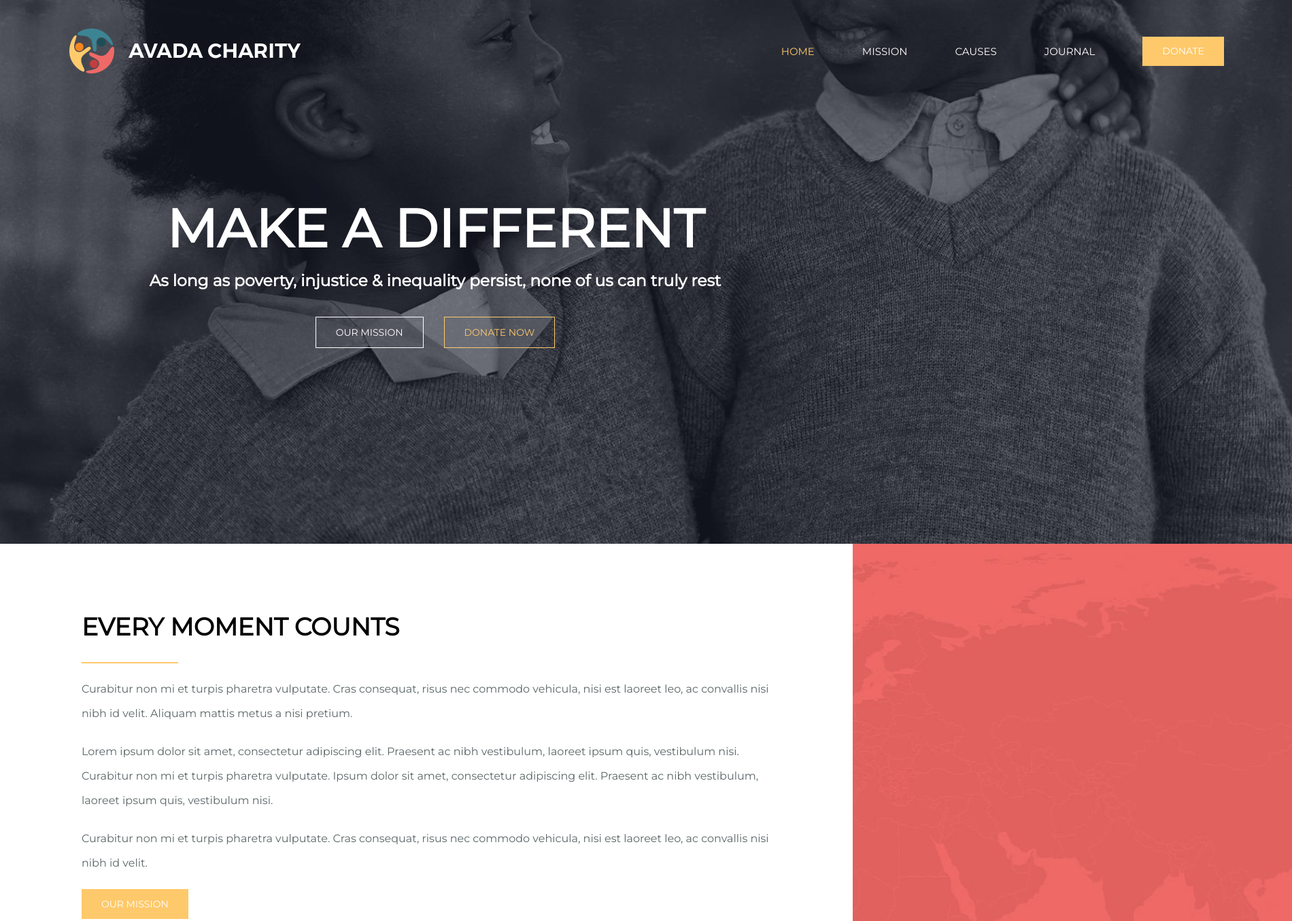
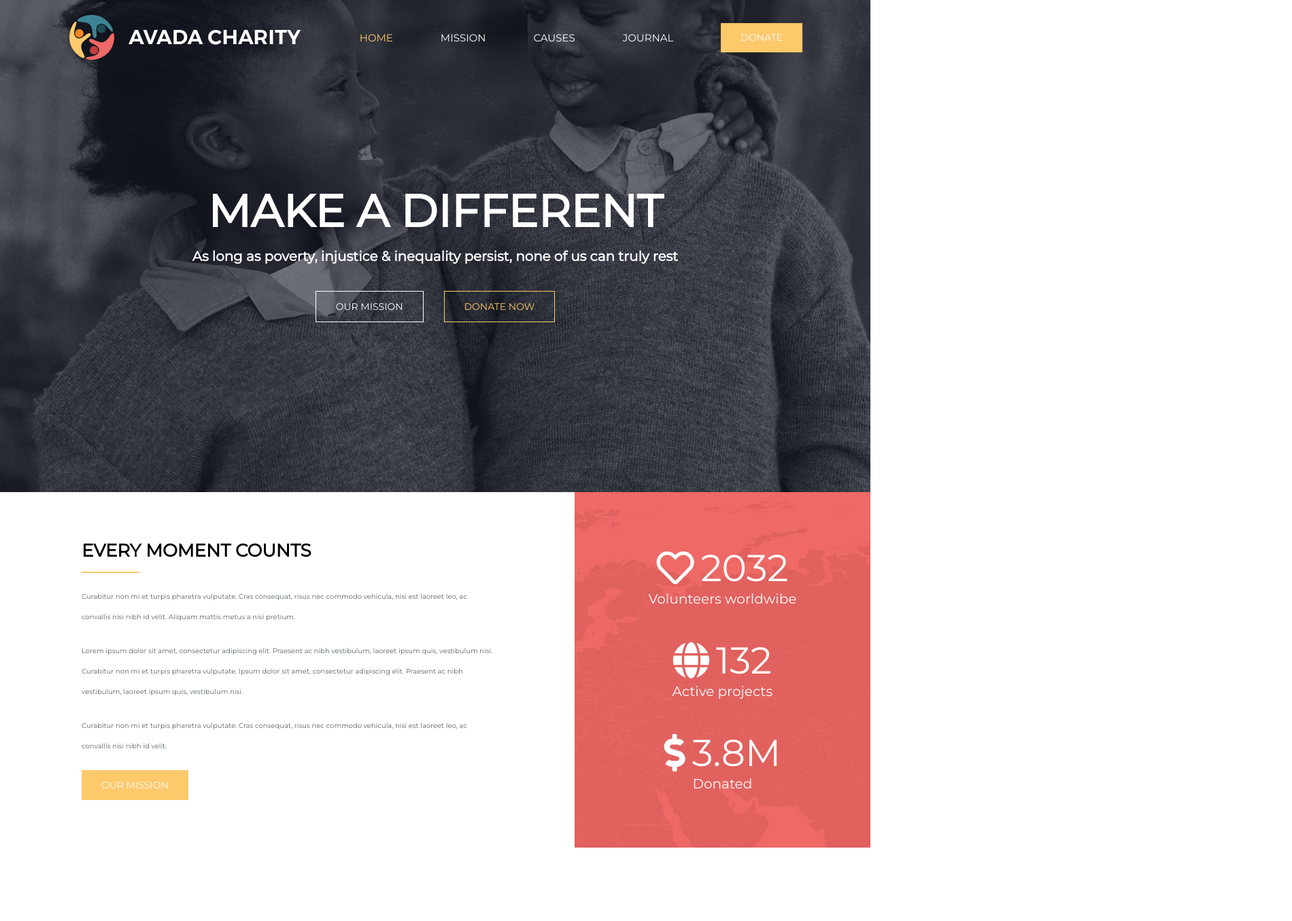
Before and after one commit to estefansilvi/proj-html-vuejs, a website: page index.html in a window 1280 px wide. Shown: the top 1355 px of the page at 68% size, 1900 px wide, since content can reach past the window. After the commit the page ends 1247 px from the top, so only its background shows below. Drawn offline with Linux system fonts and the light colour scheme.

Commit message:
numbers-data completo

```diff
--- a/index.html
+++ b/index.html
@@ -2,6 +2,7 @@
 <html lang="en" dir="ltr">
   <head>
     <link rel="preconnect" href="https://fonts.gstatic.com">
+    <link rel="stylesheet" href="https://use.fontawesome.com/releases/v5.5.0/css/all.css">
     <link href="https://fonts.googleapis.com/css2?family=Raleway&display=swap" rel="stylesheet">
     <link href="https://fonts.googleapis.com/css2?family=Montserrat&display=swap" rel="stylesheet">
     <meta charset="utf-8">
@@ -67,7 +68,30 @@
         </div>
 
         <div class="contentTwo-numbers-data">
-
+          <div class="numbers-box">
+            <div class="box-percentage">
+              <i class="far fa-heart"></i> <span>2032</span>
+            </div>
+            <div class="numbers-title">
+              Volunteers worldwibe
+            </div>
+          </div>
+          <div class="numbers-box">
+            <div class="box-percentage">
+              <i class="fas fa-globe"></i><span>132</span>
+            </div>
+            <div class="numbers-title">
+              Active projects
+            </div>
+          </div>
+          <div class="numbers-box">
+            <div class="box-percentage">
+              <i class="fas fa-dollar-sign"></i><span>3.8M</span>
+            </div>
+            <div class="numbers-title">
+              Donated
+            </div>
+          </div>
         </div>
 
       </main>
--- a/src/app.scss
+++ b/src/app.scss
@@ -8,23 +8,16 @@
   font-family: 'Montserrat', sans-serif;
 }
 #container {
-  width: 1900px;
-  height: 100vh;
 
   .contentOne {
-    width: 100%;
-    height: 100%;
     background-image: url($bg-header-image);
     background-position: center;
     background-repeat: no-repeat;
     background-size: cover;
-    z-index: 5;
 
     &-nav {
-      width: 100%;
-      height: 150px;
       margin: 0 auto;
-      padding: 0 100px;
+      padding: 20px 100px;
       display: flex;
       align-items: center;
 
@@ -82,23 +75,19 @@
     }
 
     &-jumbotron {
-      width: 100%;
-      padding: 0 30px;
+      padding: 160px 30px 250px;
       color: $white;
       text-align: center;
-      position: absolute;
-      top: 50%;
-      left: 50%;
-      transform: translate(-50%, -50%);
+
 
       .title {
-        font-size: 52px;
+        font-size: 44px;
         text-align: center;
         margin-bottom: 14px
       }
 
       .subtitle {
-        font-size: 20px;
+        font-size: 17px;
         text-align:center;
       }
 
@@ -149,7 +138,7 @@
 
     &-every-coment-counts {
       width: 66%;
-      padding: 100px 120px;
+      padding: 70px 120px;
       display: flex;
       flex-direction: column;
 
@@ -158,8 +147,8 @@
         color: $black;
 
         .moment-title {
-          font-size: 36px;
-          padding-bottom: 30px;
+          font-size: 26px;
+          padding-bottom: 15px;
         }
       }
 
@@ -170,10 +159,10 @@
       }
 
       .moment-text {
-        font-size: 16px;
+        font-size: 10px;
         color: $hex-color;
         font-family: 'Raleway', sans-serif;
-        line-height: 36px;
+        line-height: 30px;
 
         .testo {
           margin-bottom: 20px;
@@ -199,6 +188,34 @@
     &-numbers-data {
       width: 34%;
       background-image:url( $bg-main-number-image);
+      padding: 50px 0;
+      color: $white;
+      display: flex;
+      flex-direction: column;
+      justify-content: center;
+      align-items: center;
+
+      .numbers-box {
+        padding: 20px;
+        font-size: 55px;
+        margin-bottom: 5px;
+
+        .box-percentage {
+          display: flex;
+          justify-content: center;
+          align-items: center;
+
+          i {
+            margin-right: 10px;
+          }
+        }
+        .numbers-title {
+          font-size: 20px;
+          display: flex;
+          justify-content: center;
+          align-items: center;
+        }
+      }
     }
   }
 
```
Also changed, not shown: dist/app.css.
